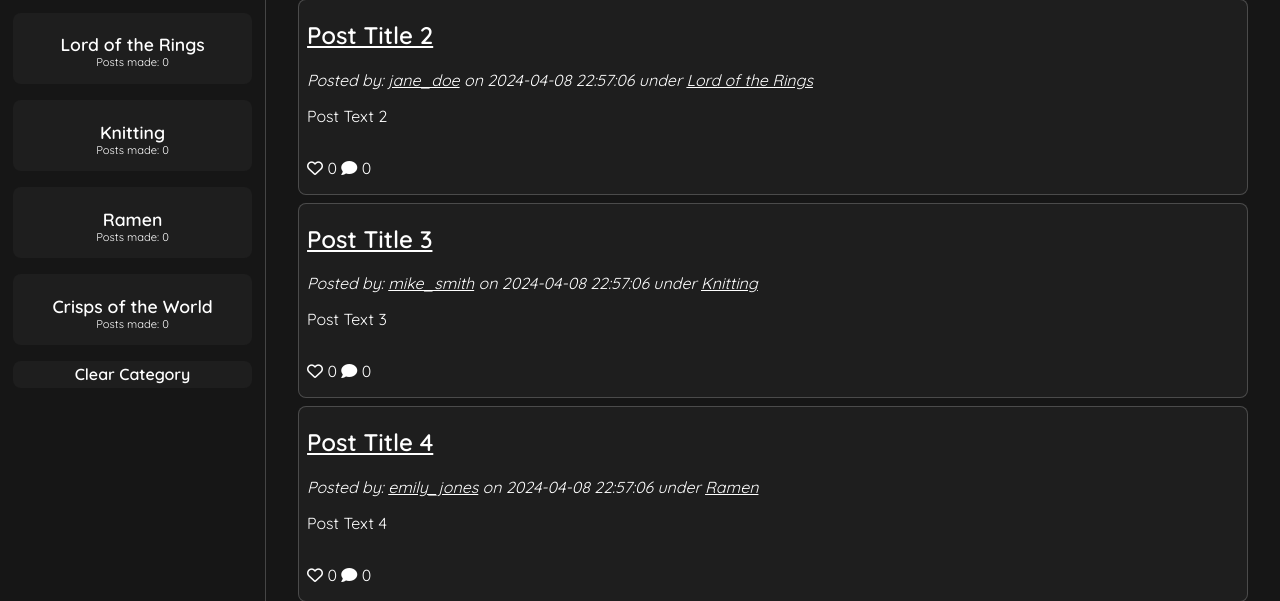
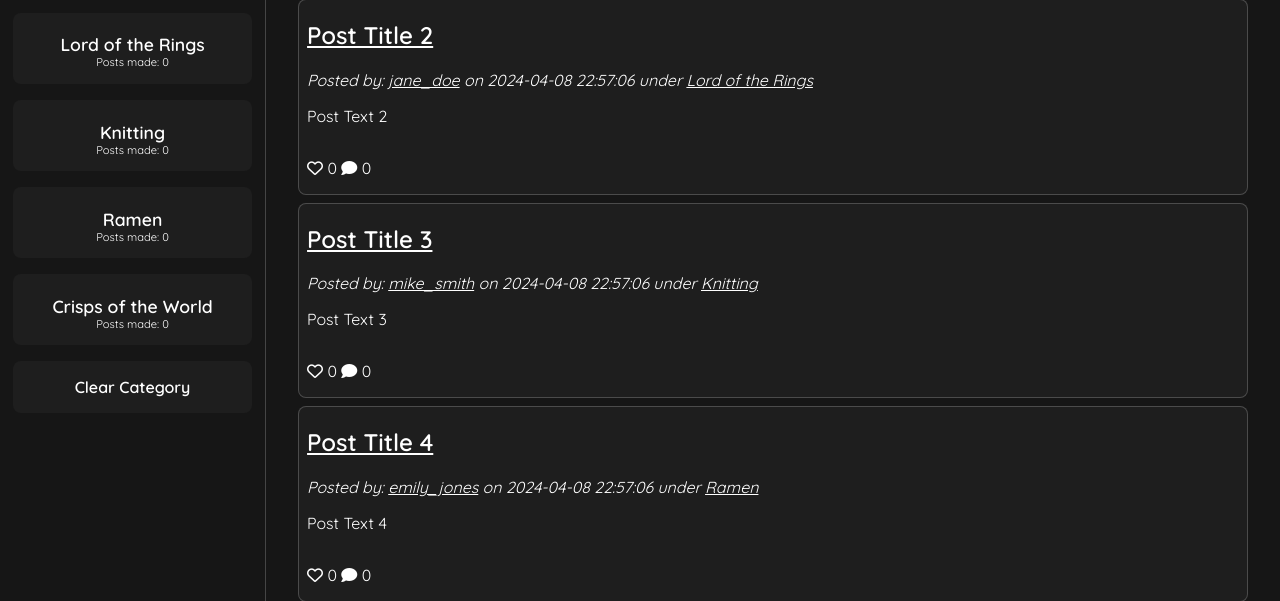
Before and after one commit to patrickma6199/Pondr, a PHP site: page /pages/discussion.php in a window 1280 px wide. Shown: the part 396-997 px from the top of the page. Run offline with PHP 8.4, Linux system fonts and the light colour scheme; data comes from the database, SQL or seed files in the repository; some libraries are stand-ins or nearby versions.

Commit message:
fixed clear cat button

```diff
--- a/public/css/discussion.css
+++ b/public/css/discussion.css
@@ -155,10 +155,10 @@
     background: var(--input-hover);
 }
 
-.clear-category-btn {
+#clear-category-btn {
     font-weight: bolder;
     margin-top: auto;
-    padding: 10px;
+    padding: 1em;
     display: block;
     flex-direction: column;
 }
--- a/public/js/load_discussions.js
+++ b/public/js/load_discussions.js
@@ -54,7 +54,7 @@ function load_categories() {
                     }
                     a.attr('href', href);
                     a.text("Clear Category");
-                    a.addClass('clear-category-btn');
+                    a.attr('id','clear-category-btn');
                     li.append(a);
                     cat_list.append(li);
                 }
```
